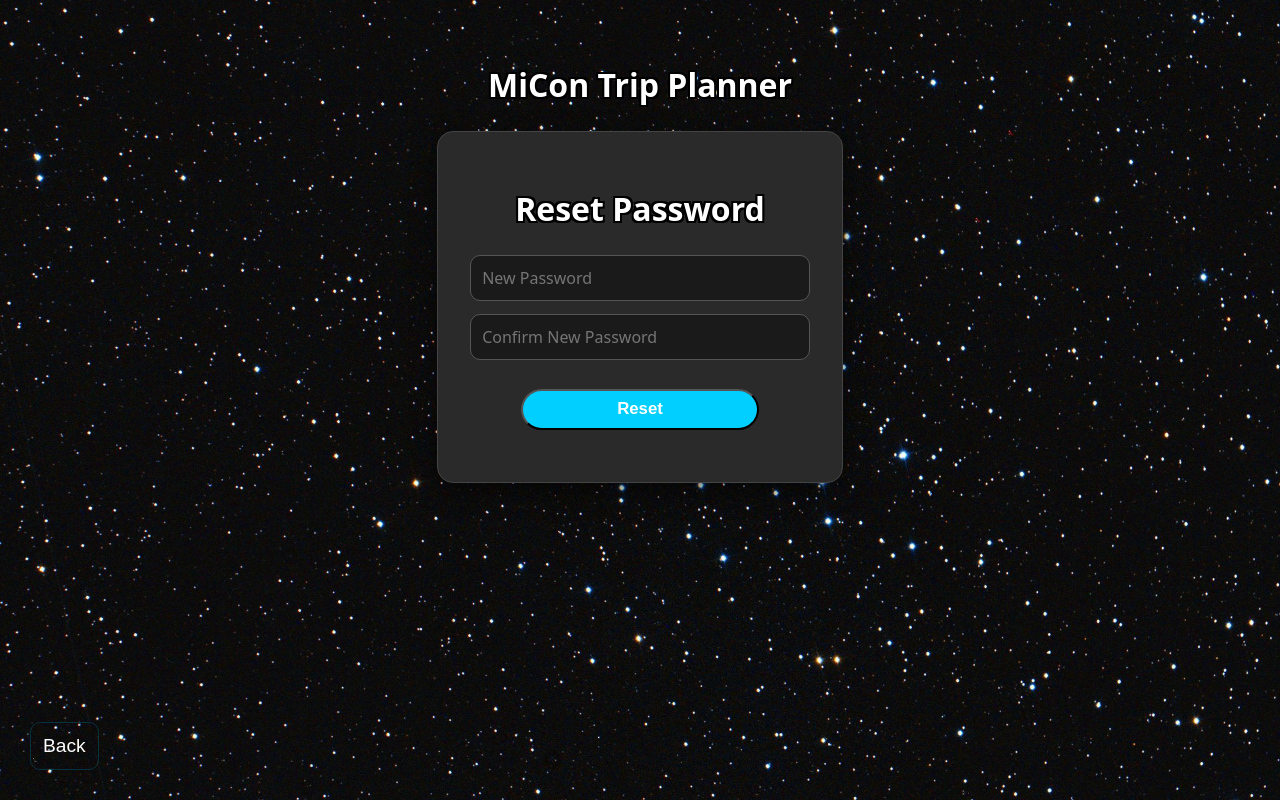
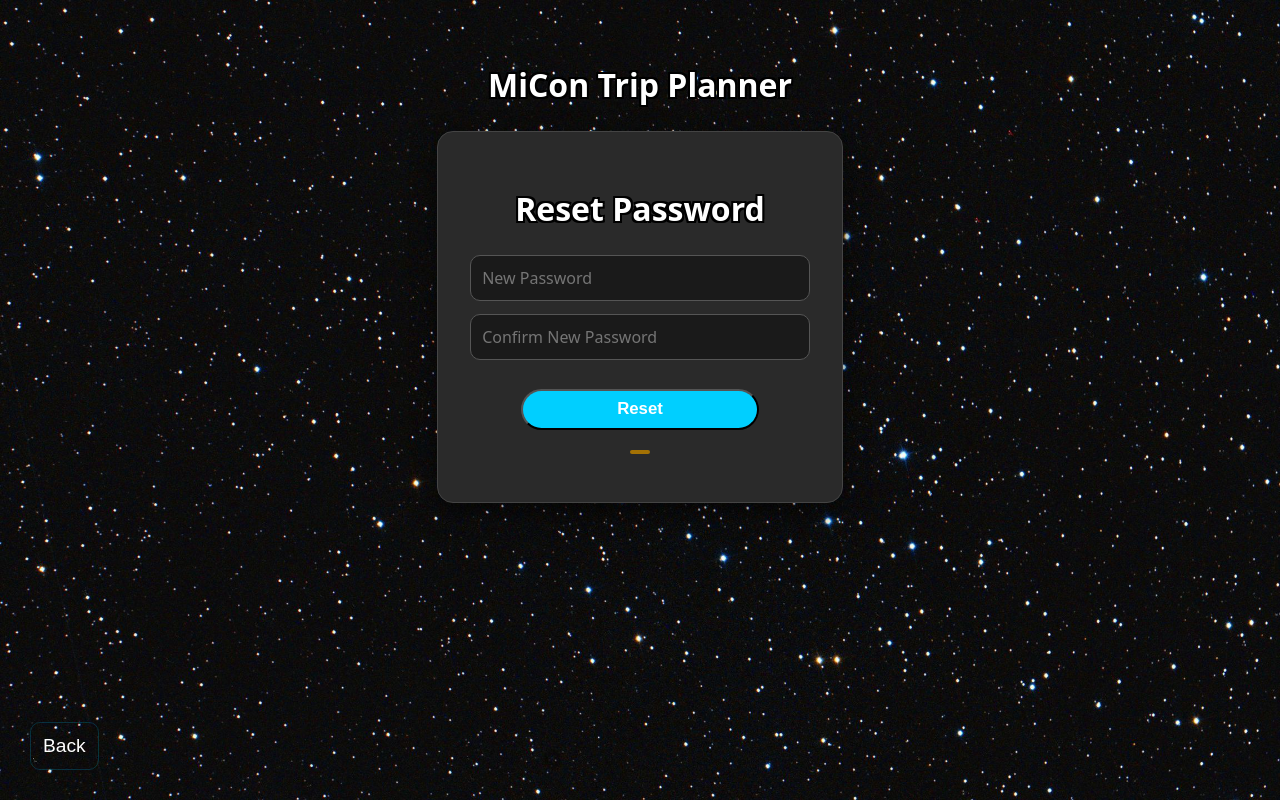
Before and after one commit to ch322047/MERNStack-Frontend, a React (Vite) app: page /reset-password in a window 1280 px wide. Built offline with nearby package versions, Linux system fonts and the light colour scheme; sample sign-in values are in the browser's storage.

Commit message:
Change message paragraph style to messageOrange

```diff
--- a/src/components/ResetPassword.tsx
+++ b/src/components/ResetPassword.tsx
@@ -86,7 +86,7 @@ function ResetPassword() {
         </form>
 
 
-        <p className="message">{message}</p>
+        <p className="message messageOrange">{message}</p>
       </div>
     </div>
   );
```
